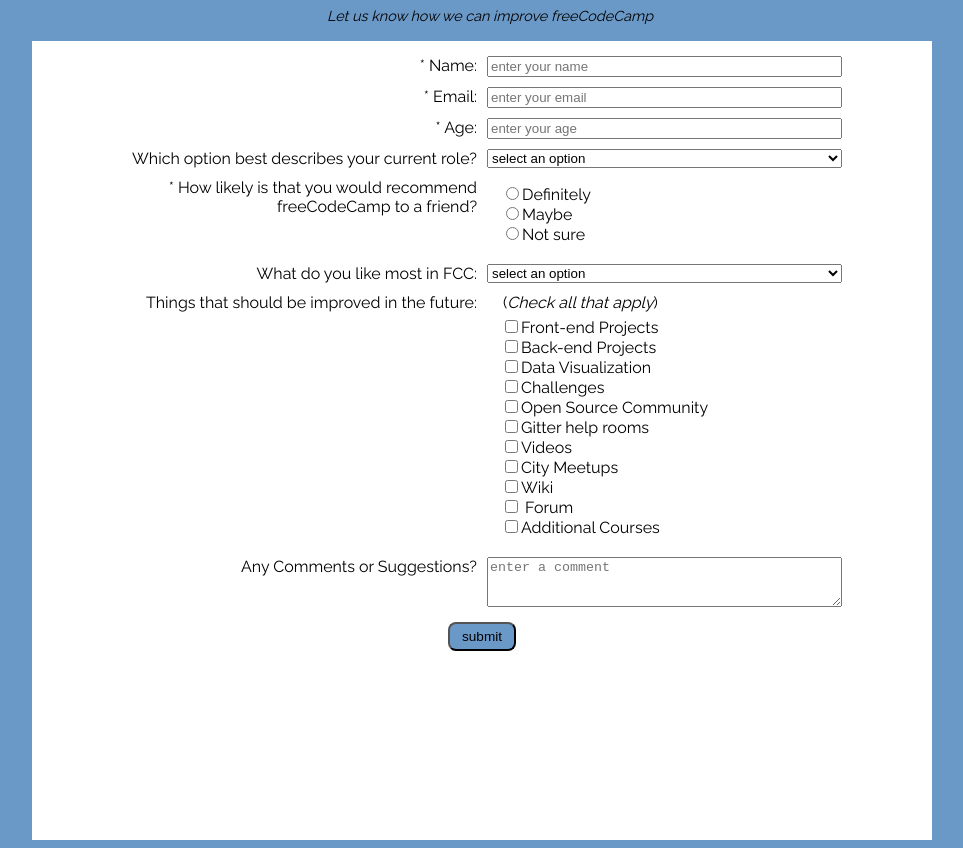
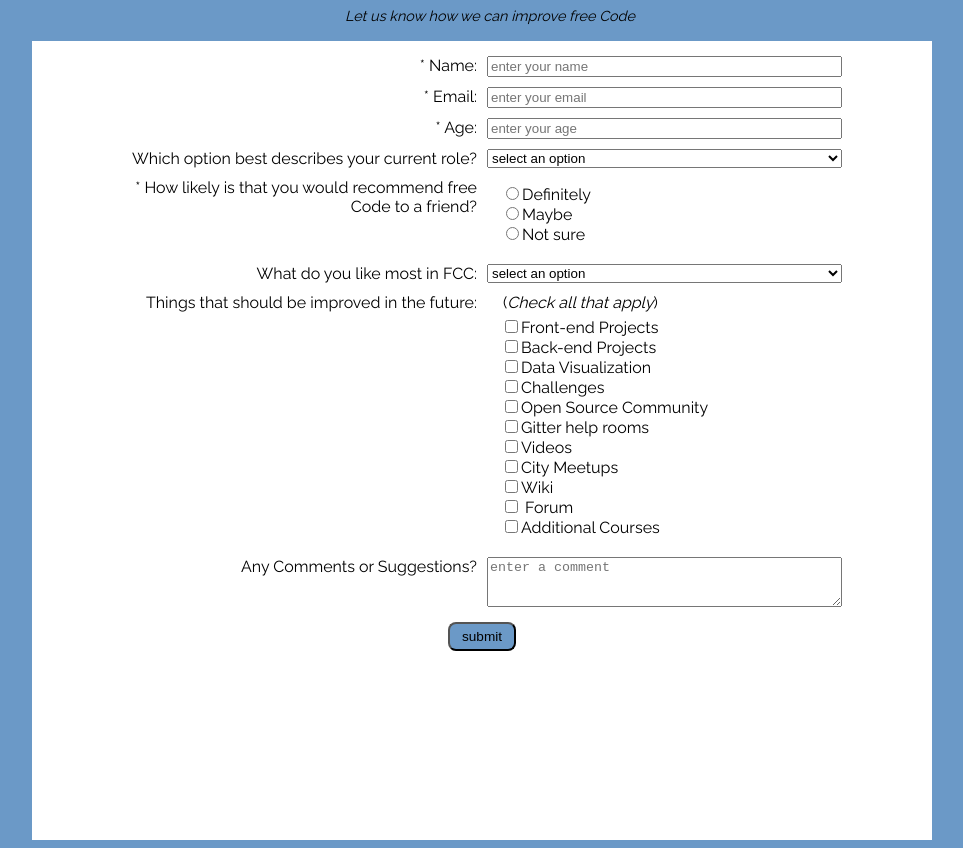
Before and after one commit to PratikKothari30/Survey-Form, a plain HTML site: page index.html in a window 1280 px wide. Shown: the part 47-895 px from the top of the page, without its empty margins (158-1121 px from the left). Drawn offline with Linux system fonts and the light colour scheme.

Commit message:
Update index.html

```diff
--- a/index.html
+++ b/index.html
@@ -4,7 +4,7 @@
 - The freeCodeCamp Team
 -->
 <head>
-  <title>build a survey form - freecodecamp</title>
+  <title>build a survey form</title>
   <link rel="stylesheet" href="Styles-1.css">
 </head>
 
@@ -12,7 +12,7 @@
   <header>
     <section class="title-text">
       <h1 id="title">Survey Form</h1>
-      <p id="description" class="title-text"><em style="font-size: 90%;">Let us know how we can improve freeCodeCamp</em></p>
+      <p id="description" class="title-text"><em style="font-size: 90%;">Let us know how we can improve free Code</em></p>
     </section>
   </header>
 
@@ -39,7 +39,7 @@
         </select>
 
         <!-- How likely is that you would recommend freeCodeCamp to a friend -->
-        <label for="recommendation">* How likely is that you would recommend freeCodeCamp to a friend?</label>
+        <label for="recommendation">* How likely is that you would recommend free Code to a friend?</label>
         <fieldset id="recommendation">
           <label for="r_definitely"><input type="radio" name="recommend" id="r_definitely" value="definitely" required>Definitely</label>
           <label for="r_maybe"><input type="radio" name="recommend" id="r_maybe" value="maybe" required>Maybe</label>
```
